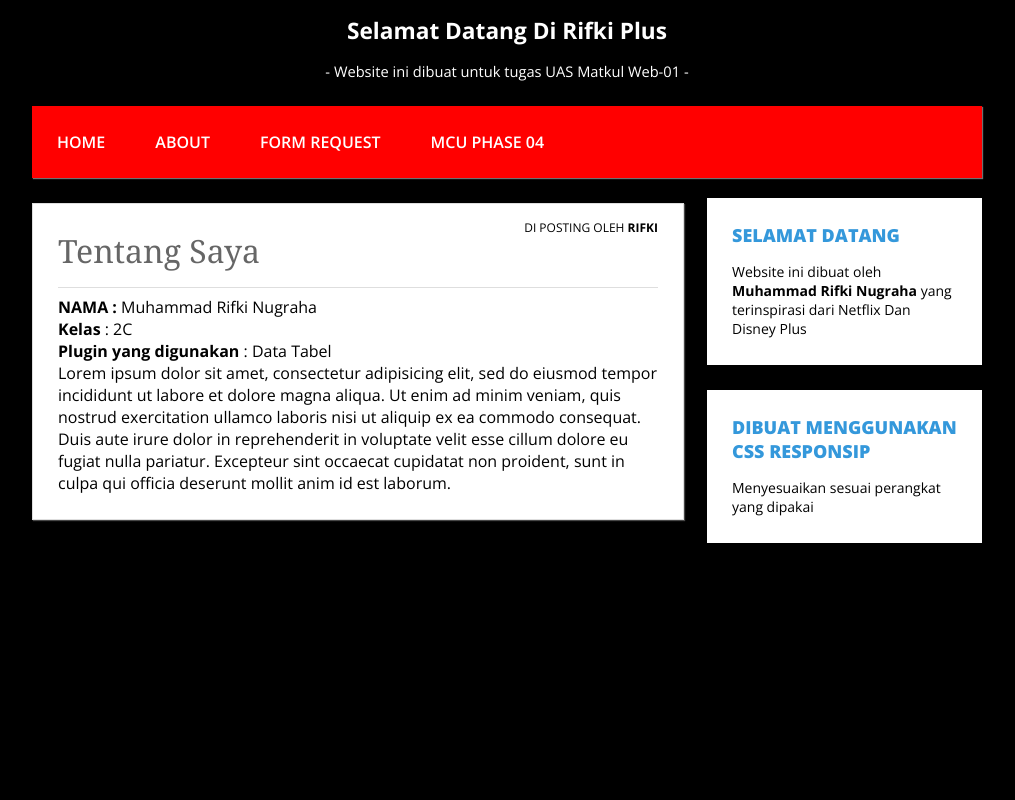
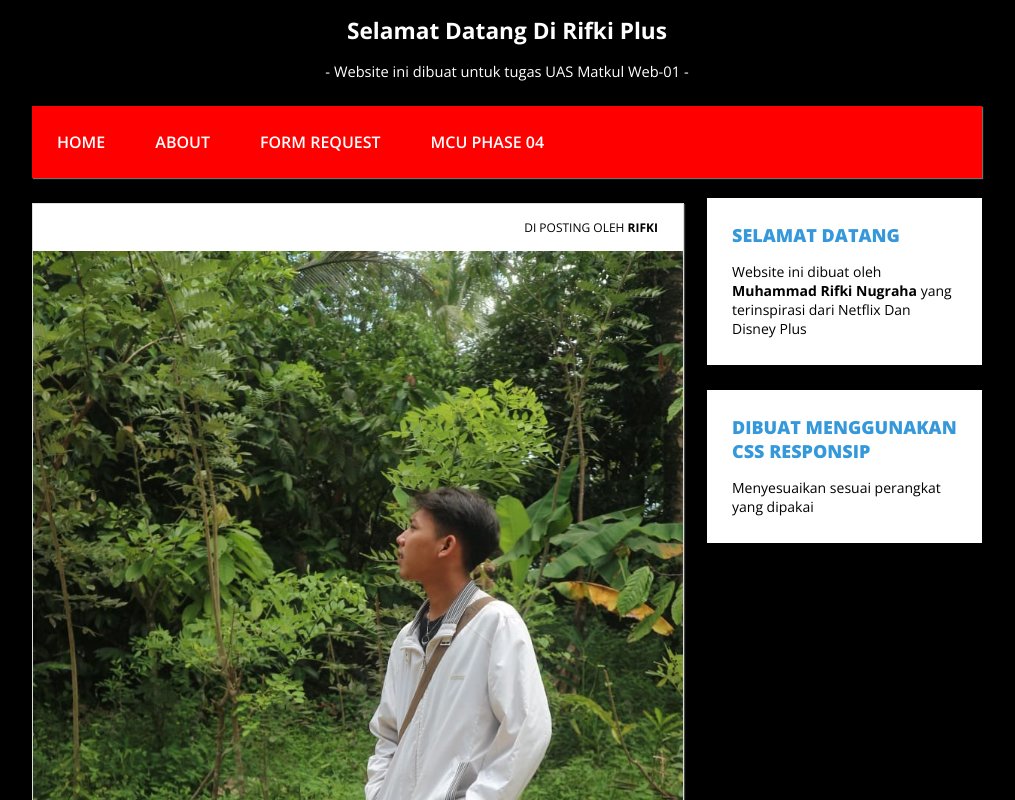
Before and after one commit to danzid-tech/uas-rifki, a plain HTML site: page about.html in a window 1280 px wide. Shown: the top 800 px of the page, without its empty margins (133-1148 px from the left). Drawn offline with nearby package versions, Linux system fonts and the light colour scheme.

Commit message:
Update about.html

```diff
--- a/about.html
+++ b/about.html
@@ -51,7 +51,7 @@
       <div class="blog-rifki">
         <div class="conteudo-rifki">
           <div class="post-info-rifki">Di Posting Oleh <b>rifki</b></div>
-
+      <img src="WhatsApp Image 2022-07-21 at 15.19.13.jpeg" />
           <h1>Tentang Saya</h1>
           <hr />
           <p>
```
